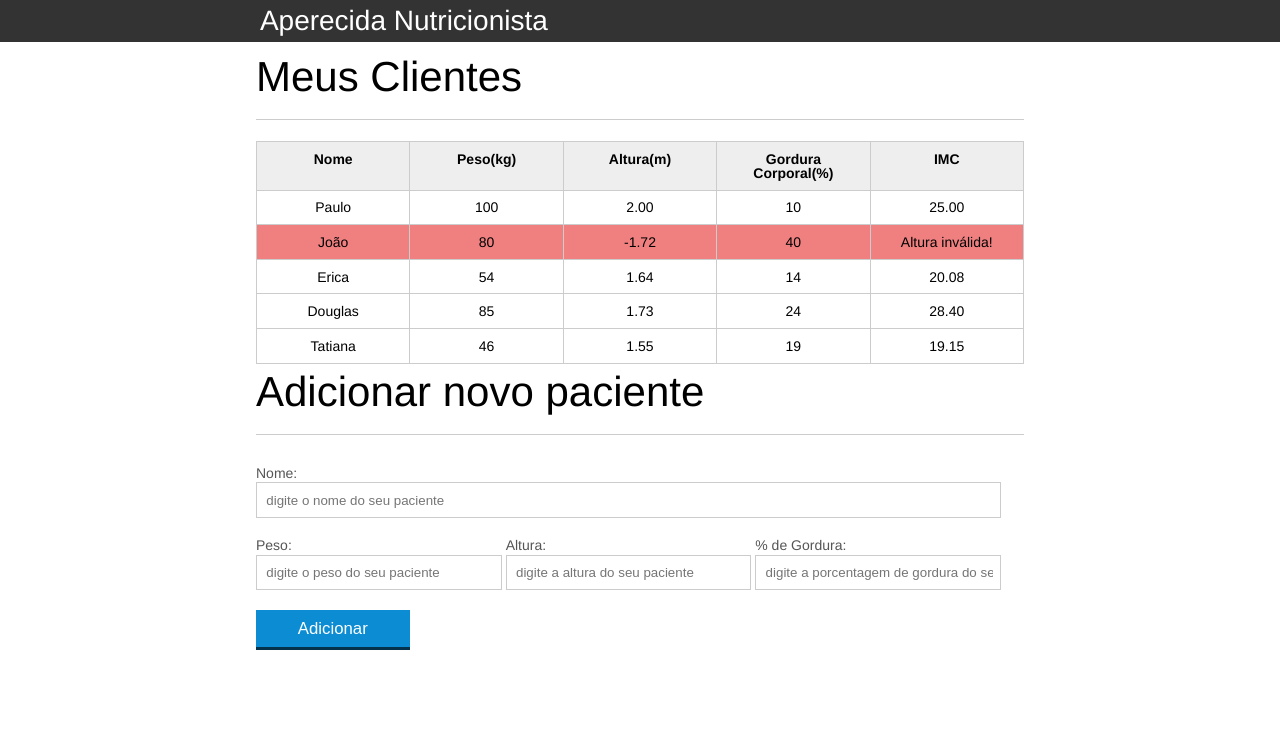
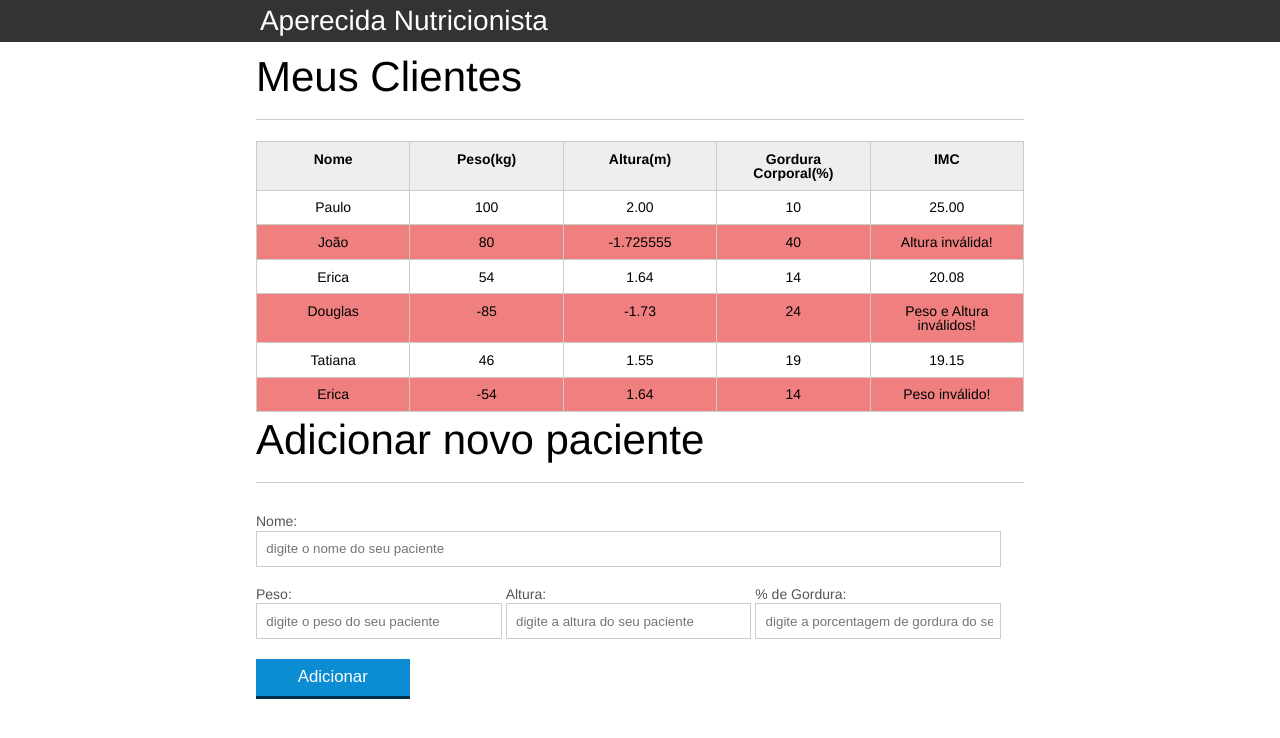
Before and after one commit to Edwin160508/calculo-imc, a plain HTML site: page index.html in a window 1280 px wide. Drawn offline with Linux system fonts and the light colour scheme.

Commit message:
incluindo validacao de ambos o peso e altura invalidos pintando de vermelho.

```diff
--- a/index.html
+++ b/index.html
@@ -39,7 +39,7 @@
 						<tr class="paciente">
 							<td class="info-nome">João</td>
 							<td class="info-peso">80</td>
-							<td class="info-altura">-1.72</td>
+							<td class="info-altura">-1.725555</td>
 							<td class="info-gordura">40</td>
 							<td class="info-imc">0</td>
 						</tr>
@@ -54,8 +54,8 @@
 
 						<tr class="paciente">
 							<td class="info-nome">Douglas</td>
-							<td class="info-peso">85</td>
-							<td class="info-altura">1.73</td>
+							<td class="info-peso">-85</td>
+							<td class="info-altura">-1.73</td>
 							<td class="info-gordura">24</td>
 							<td class="info-imc">0</td>
 						</tr>
@@ -64,6 +64,13 @@
 							<td class="info-peso">46</td>
 							<td class="info-altura">1.55</td>
 							<td class="info-gordura">19</td>
+							<td class="info-imc">0</td>
+						</tr>
+						<tr class="paciente">
+							<td class="info-nome">Erica</td>
+							<td class="info-peso">-54</td>
+							<td class="info-altura">1.64</td>
+							<td class="info-gordura">14</td>
 							<td class="info-imc">0</td>
 						</tr>
 					</tbody>
--- a/js/calcula-imc.js
+++ b/js/calcula-imc.js
@@ -7,6 +7,8 @@ var pacientes = document.querySelectorAll('.paciente'); // TR
 
 function calculoImc(peso, altura){
 	let retorno = 0;
+	peso = parseFloat(peso).toFixed(2);
+	altura = parseFloat(altura).toFixed(2);
 	let pesoEhValido = validaPeso(peso);
 	let alturaEhValida = validaAltura(altura);
 	if(!pesoEhValido){
@@ -51,7 +53,7 @@ for(var i =0; i< pacientes.length; i++){
 	let imc = pacientes[i].querySelector('.info-imc');
 	imc.textContent = calculoImc(peso, altura);
 	//pitando fonte em vermelho caso 'imc' for 0 siguinificando que 'Altura' ou 'Peso' estão inválidos.
-	if(imc.textContent === 'Peso inválido!' || imc.textContent === 'Altura inválida!'){
+	if(imc.textContent === 'Peso inválido!' || imc.textContent === 'Altura inválida!' || imc.textContent === 'Peso e Altura inválidos!'){
 		pacientes[i].classList.add('paciente-invalido');
 	}
 }
--- a/js/form.js
+++ b/js/form.js
@@ -57,7 +57,6 @@ function montaTrAdicionaATabela(paciente){
 	pacienteTr.classList.add('paciente');
 
 	/*Validando imc caso retorne mensagem de erro "peso" ou "altura" inválidos destacando em vermelho*/
-	console.log(typeof(paciente.imc));
 	if(paciente.imc === 'Peso inválido!' || paciente.imc === 'Altura inválida!' || paciente.imc === 'Peso e Altura inválidos!'){
 		pacienteTr.classList.add('paciente-invalido');
 	}
```
